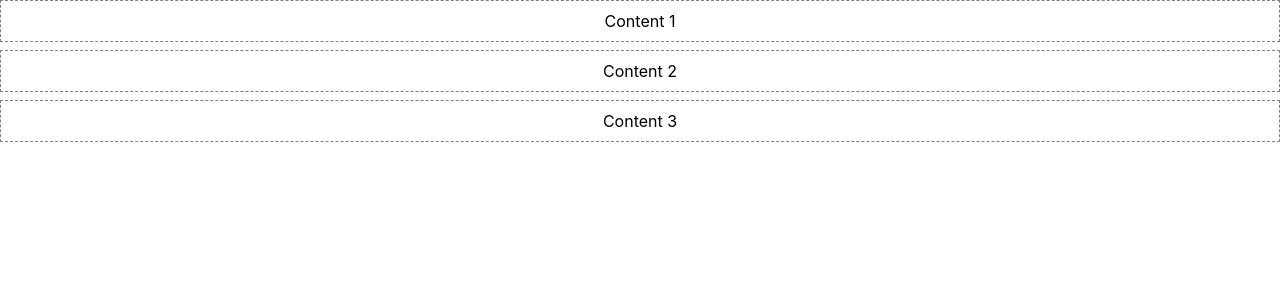
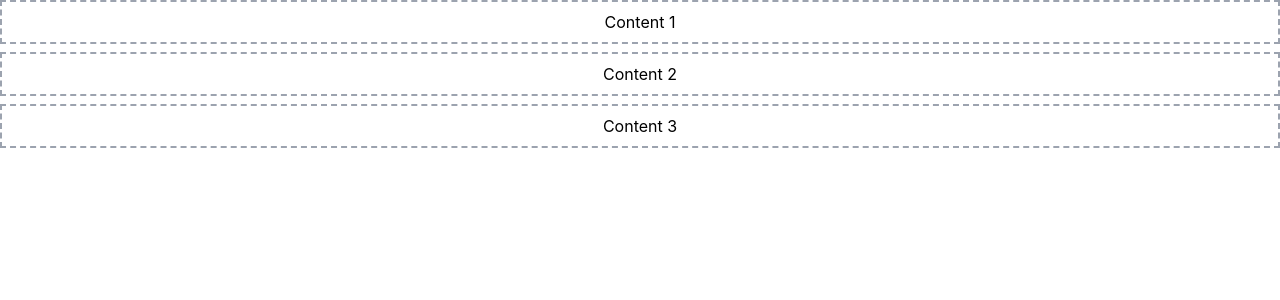
Before and after one commit to thong-vm/dnd-drag-drop, a React (Create React App) app: page / in a window 1280 px wide. Shown: the top 300 px of the page. Built offline with nearby package versions, Linux system fonts and the light colour scheme.

Commit message:
update Card.js

```diff
--- a/src/components/Card/Card.js
+++ b/src/components/Card/Card.js
@@ -14,37 +14,52 @@ function Card({ id, index, text, handleMoveCard }) {
     accept: "Card",
     collect(monitor) {
       return {
+        //nếu đang được thả thì trả về giá trị true cho handlerId
         handlerId: monitor.getHandlerId(),
       };
     },
+    //đây là item đang được kéo
     hover(item, monitor) {
+      //check có phải đúng element hiện tại đang tương tác
       if (!ref.current) {
         return;
       }
+      //tạo biến lưu index của item đang được kéo
       const dragIndex = item.index;
+      //tạo biến lưu index của item đang được thả vào (tức là index mới cho item đang kéo sau khi thả ra)
       const hoverIndex = index;
+      //index kéo bằng index thả thì không làm gì vì cơ bản không có gì thay đổi
       if (dragIndex === hoverIndex) {
         return;
       }
+      // đổi index cho nhau giữa item kéo và item thả
       handleMoveCard(dragIndex, hoverIndex);
+      //cập nhật lại index cho item thả để nó lưu index item vừa kéo nảy
       item.index = hoverIndex;
     },
   });
 
   const [{ isDragging }, drag] = useDrag({
     type: "Card",
+    //đây là item đang được kéo
     item: () => {
       return { id, index };
     },
     collect: (monitor) => ({
+      //nếu đang được kéo thì trả về giá trị true cho isDragging
       isDragging: monitor.isDragging(),
     }),
   });
 
-  const opacity = isDragging ? 0 : 1;
   drag(drop(ref));
   return (
-    <div style={{ ...style, opacity }} ref={ref} data-handler-id={handlerId}>
+    <div
+      className={`border-2 border-dashed border-gray-400 p-2 mb-2 bg-white ${
+        isDragging ? "opacity-0" : "opacity-100"
+      } cursor-move`}
+      ref={ref}
+      data-handler-id={handlerId}
+    >
       {text}
     </div>
   );
```
